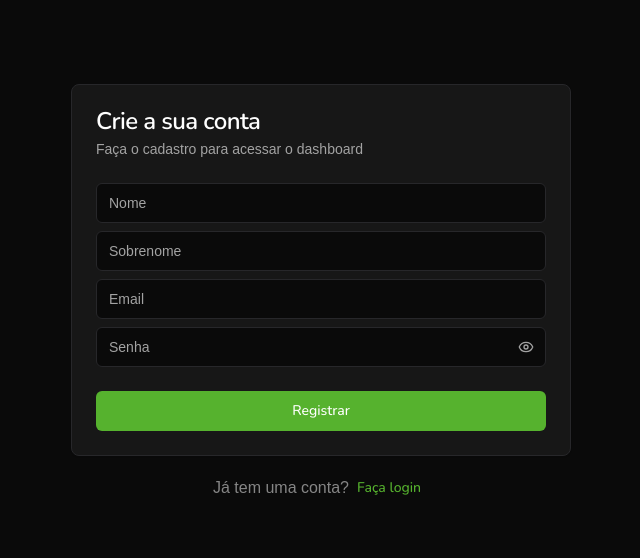
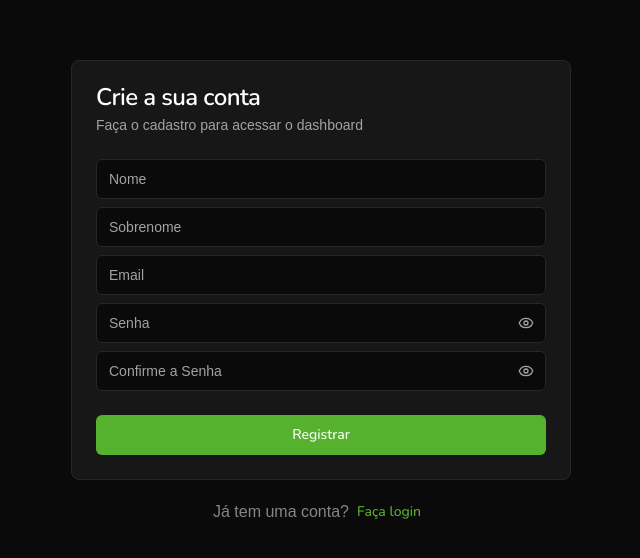
Before and after one commit to DouglasRamosP/dashboard-financeira, a React (Vite) app: page /signup in a window 1280 px wide. Shown: the part 104-662 px from the top of the page, without its empty margins (319-959 px from the left). Built offline with nearby package versions, Linux system fonts and the light colour scheme; a web font is replaced by a local one.

Commit message:
feat: add password input component

```diff
--- /dev/null
+++ b/src/components/password-input.jsx
@@ -0,0 +1,27 @@
+import { EyeIcon, EyeOff } from 'lucide-react'
+import { useState } from 'react'
+
+import { Button } from './ui/button'
+import { Input } from './ui/input'
+
+const PasswordInput = ({ placeholder }) => {
+  const [showPassword, setShowPassword] = useState(false)
+
+  return (
+    <div className="relative">
+      <Input
+        type={showPassword ? 'text' : 'password'}
+        placeholder={placeholder}
+      ></Input>
+      <Button
+        variant="ghost"
+        className="absolute bottom-0 right-0 top-0 my-auto mr-1 h-8 w-8 text-muted-foreground"
+        onClick={() => setShowPassword((prev) => !prev)}
+      >
+        {showPassword ? <EyeOff /> : <EyeIcon />}
+      </Button>
+    </div>
+  )
+}
+
+export default PasswordInput
--- a/src/pages/Signup.jsx
+++ b/src/pages/Signup.jsx
@@ -1,7 +1,6 @@
-import { EyeIcon, EyeOff } from 'lucide-react'
-import { useState } from 'react'
 import { Link } from 'react-router'
 
+import PasswordInput from '@/components/password-input'
 import { Button } from '@/components/ui/button'
 import {
   Card,
@@ -14,8 +13,6 @@ import {
 import { Input } from '@/components/ui/input'
 
 const SignupPage = () => {
-  const [showPassword, setShowPassword] = useState(false)
-
   return (
     <div className="flex h-screen w-screen flex-col items-center justify-center gap-3">
       <Card className="w-[500px]">
@@ -29,19 +26,8 @@ const SignupPage = () => {
           <Input placeholder="Nome"></Input>
           <Input placeholder="Sobrenome"></Input>
           <Input placeholder="Email"></Input>
-          <div className="relative">
-            <Input
-              type={showPassword ? 'text' : 'password'}
-              placeholder="Senha"
-            ></Input>
-            <Button
-              variant="ghost"
-              className="absolute bottom-0 right-0 top-0 my-auto mr-1 h-8 w-8 text-muted-foreground"
-              onClick={() => setShowPassword((prev) => !prev)}
-            >
-              {showPassword ? <EyeOff /> : <EyeIcon />}
-            </Button>
-          </div>
+          <PasswordInput placeholder="Senha" />
+          <PasswordInput placeholder="Confirme a Senha" />
         </CardContent>
         <CardFooter>
           <Button className="w-full">Registrar</Button>
```
